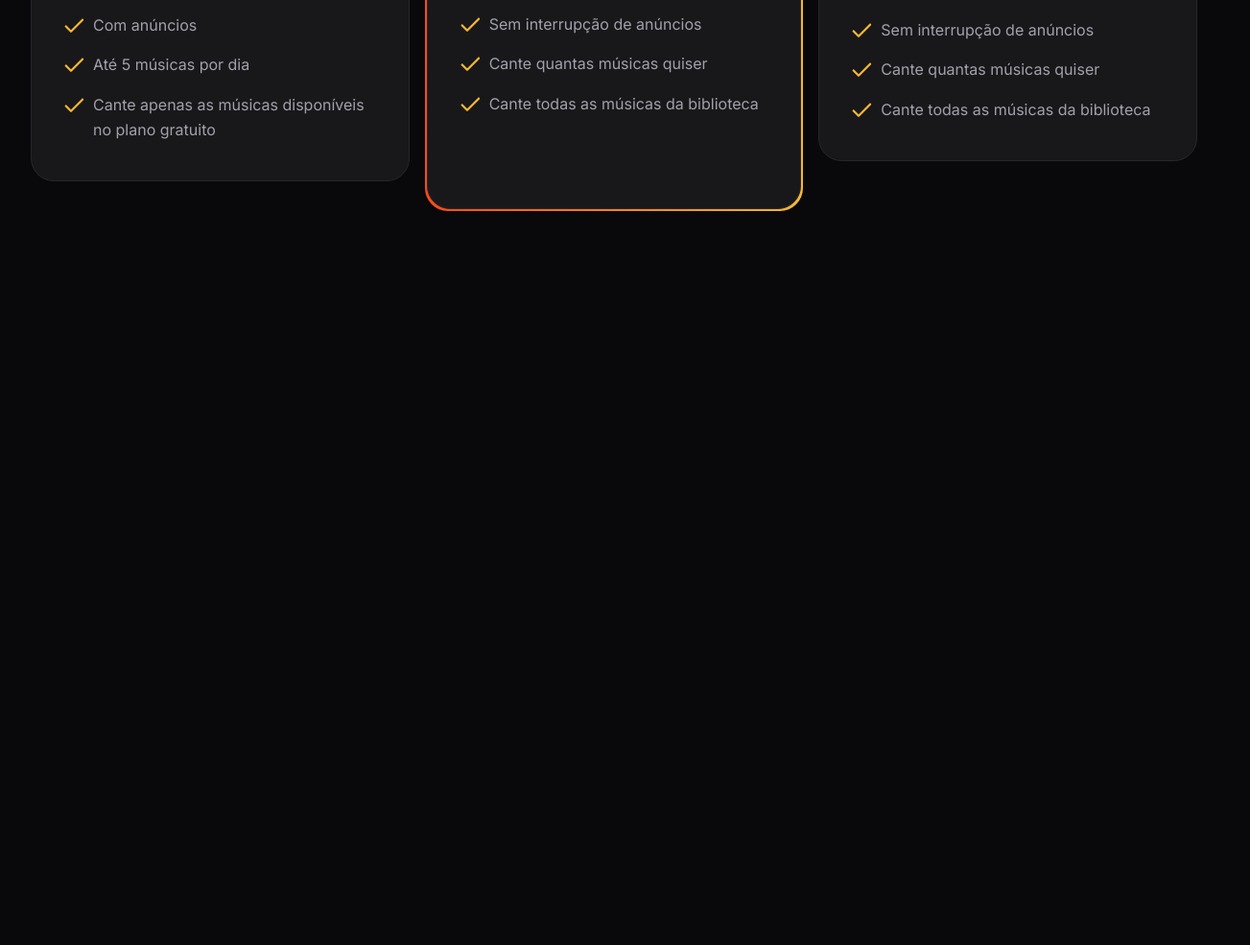
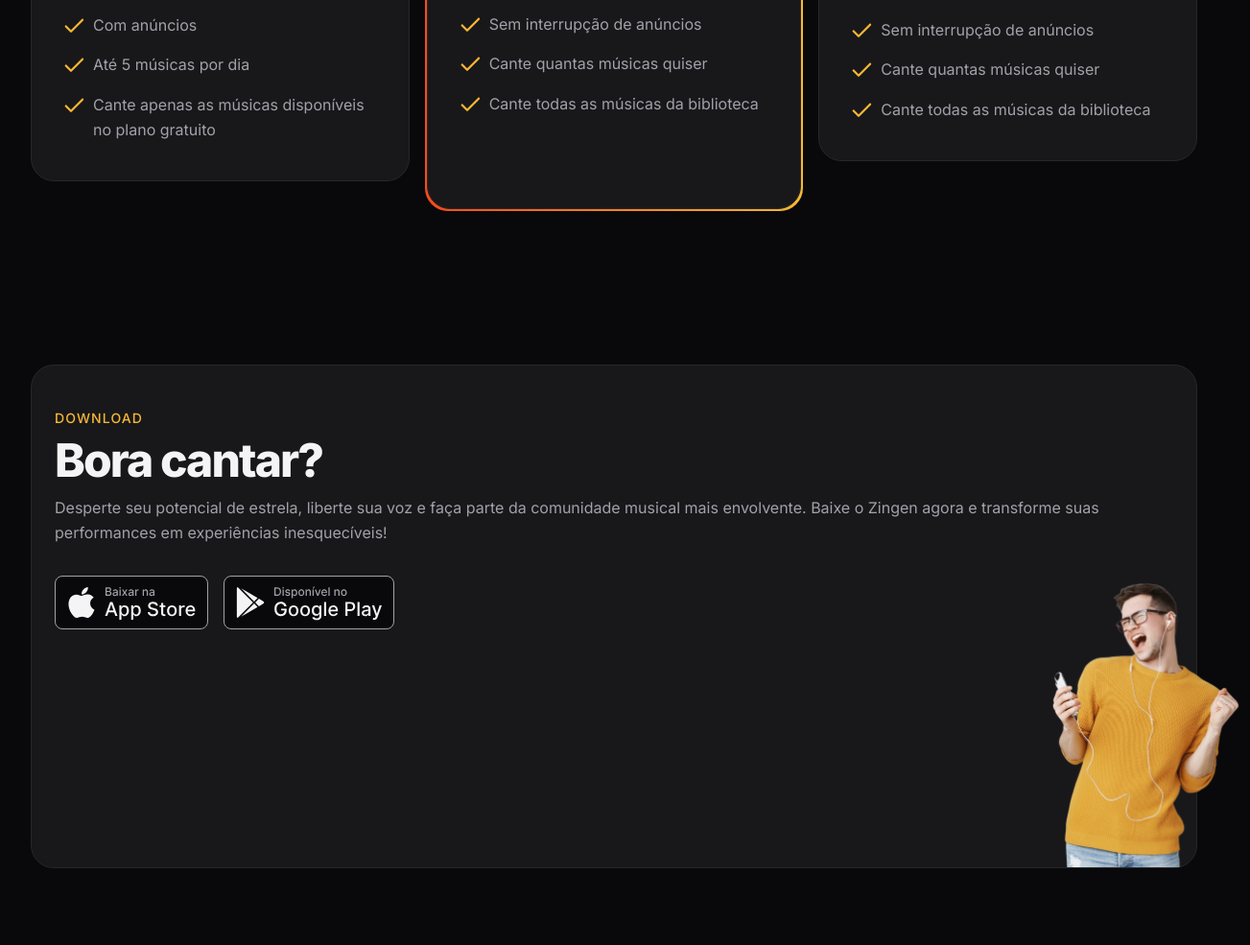
Before and after one commit to LeooCoelhoow/Zingen---Rocketseat, a plain HTML site: page index.html in a window 1280 px wide. Shown: the part 3223-4208 px from the top of the page at 96% size, 1303 px wide, since content can reach past the window. Before the commit the page ends 3523 px from the top, so only its background shows below. Drawn offline with Linux system fonts and the light colour scheme.

Commit message:
donwload

```diff
--- a/index.html
+++ b/index.html
@@ -162,5 +162,32 @@
       </div>
     </div>
   </section>
+
+  <section id="download">
+    <div class="container py-xl">
+      <div class="card px-lg even-columns items-center">
+        <div>
+          <header>
+            <strong>download</strong>
+            <h2>Bora cantar?</h2>
+          </header>
+
+          <p>
+            Desperte seu potencial de estrela, liberte sua voz e faça parte da comunidade musical mais envolvente. Baixe o Zingen agora e transforme suas performances em experiências inesquecíveis!
+          </p>
+
+          <div class="buttons flex gap-1">
+            <a href="#">
+              <img src="assets/button-appstore.svg" alt="Baixar App Store">
+            </a>
+            <a href="#">
+              <img src="assets/button-playstore.svg" alt="Baixar Play Store">
+            </a>
+          </div>
+        </div>
+        <img src="assets/rapaz-ouvindo-musica-com-fones-de-ouvido-e-cantando-no-aplicativo-de-karaoke-removebg 1.png" alt="">
+      </div>
+    </div>
+  </section>
 </body>
 </html>
--- /dev/null
+++ b/styles/download.css
@@ -0,0 +1,19 @@
+#download {
+  .card {
+    padding: 3rem 1.5rem 15rem;
+    position: relative;
+
+    & > img {
+      width: 14.5rem;
+      position: absolute;
+      bottom: 0;
+      right: -3.5rem;
+    }
+  }
+
+
+  & .buttons {
+    flex-wrap: wrap;
+    margin-top: 2rem;
+  }
+}
--- a/styles/global.css
+++ b/styles/global.css
@@ -45,6 +45,8 @@ html {
   font-size: var(--fs-base);
   line-height: 1.6;
   color: var(--text-color-primary);
+
+  overflow-x: hidden;
 }
 
 body {
--- a/styles/index.css
+++ b/styles/index.css
@@ -9,3 +9,4 @@
 @import url(cards.css);
 @import url(features.css) (width >= 80em) /* Só irá aplicar para telas grandes */;
 @import url(pricing.css);
+@import url(download.css);
```
Also changed, not shown: assets/button-appstore.svg (added), assets/button-playstore.svg (added).
